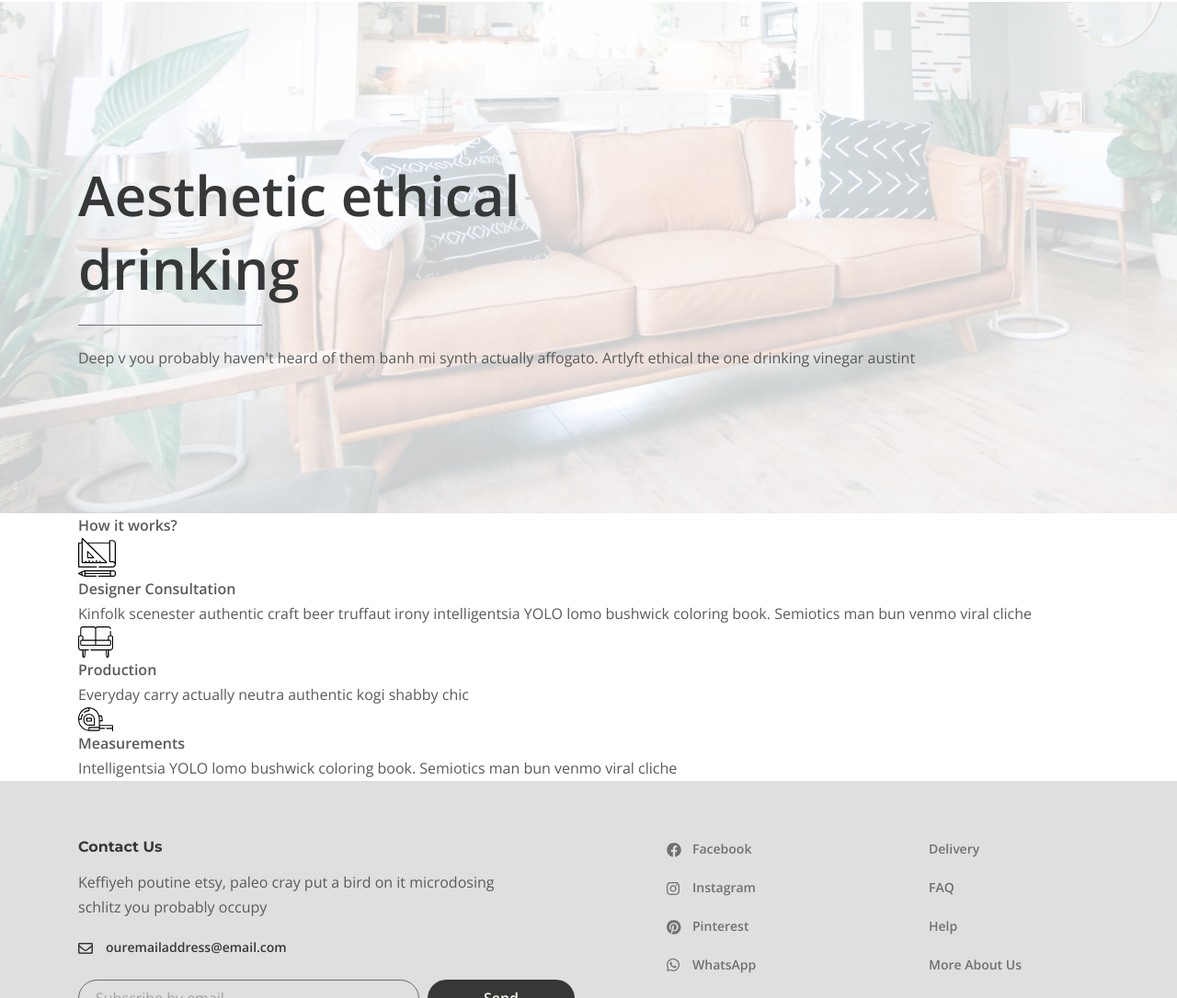
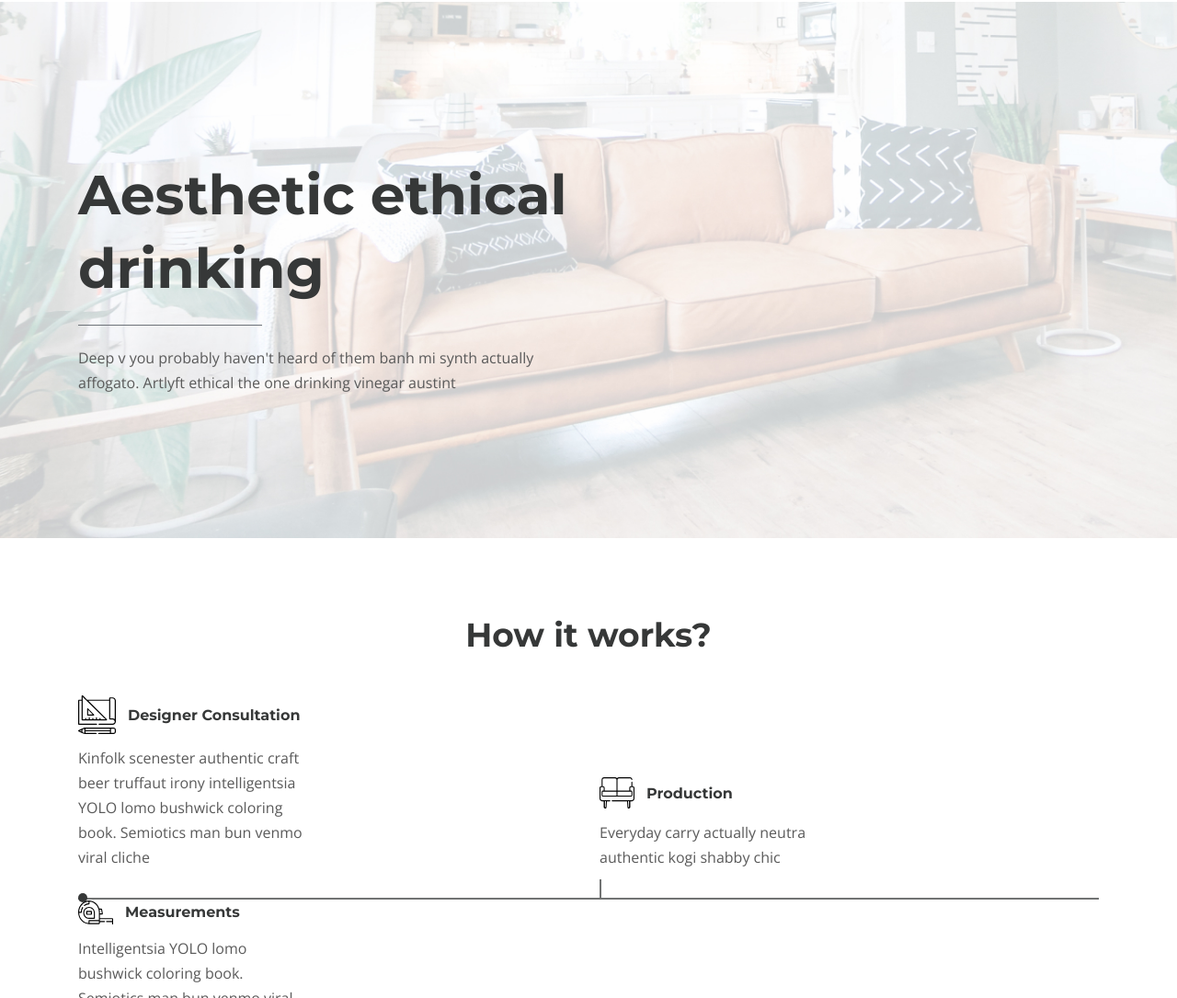
Before and after one commit to Kocha22/desire, a website: page app/index.html in a window 1280 px wide. Shown: the part 1715-2800 px from the top of the page at 92% size. Drawn offline with nearby package versions, Linux system fonts and the light colour scheme; files that its build step writes are made by us from their sources.

Commit message:
works section

```diff
--- a/app/index.html
+++ b/app/index.html
@@ -196,12 +196,12 @@
           </h3>
           <div class="works-path__items">
             <div class="works-path__items-box">
-              <div class="works-path__item">
+              <div class="works-path__item works-path__item--consultation">
                 <img class="works-path__item-img" src="images/graphic-tool.svg" alt="">
                 <h6 class="works-path__item-title">Designer Consultation</h6>
                 <p class="works-path__item-text">Kinfolk scenester authentic craft beer truffaut irony intelligentsia YOLO lomo bushwick coloring book. Semiotics man bun venmo viral cliche</p>
               </div>
-              <div class="works-path__item">
+              <div class="works-path__item works-path__item--production">
                 <img class="works-path__item-img" src="images/sofa.svg" alt="">
                 <h6 class="works-path__item-title">Production</h6>
                 <p class="works-path__item-text">Everyday carry actually neutra authentic kogi shabby chic</p>
--- a/app/scss/style.scss
+++ b/app/scss/style.scss
@@ -264,6 +264,7 @@
         padding-bottom: 26px;
         margin-bottom: 26px;
         position: relative;
+        @extend %title-font;
         &::after{
             content: '';
             position: absolute;
@@ -287,6 +288,7 @@
         padding-bottom: 25px;
         margin-bottom: 25px;
         position: relative;
+        @extend %title-font;
         &::after{
             content: '';
             position: absolute;
@@ -343,6 +345,7 @@
         padding-bottom: 19px;
         margin-bottom: 19px;
         position: relative;
+        @extend %title-font;
         &::after{
             content: '';
             position: absolute;
@@ -375,6 +378,7 @@
         padding-bottom: 22px;
         margin-bottom: 22px;
         position: relative;
+        @extend %title-font;
         &::after{
             content: '';
             position: absolute;
@@ -386,6 +390,67 @@
         }
     }
     &__text{
+        max-width: 540px;
+    }
+}
+
+.works-path{
+    padding: 80px 0 30px;
+    &__title{
+        @extend %title-font;
+        text-align: center;
+        color: $title;
+        margin-bottom: 40px;
+        font-size: 36px;
+        line-height: 51px;
+    }
+    &__items-box{
+        display: flex;
+        align-items: flex-end;
+        border-bottom: 2px solid rgba(#363838, .7);
+        position: relative;
+        &::before{
+            content: '';
+            position: absolute;
+            left: 0;
+            bottom: -5px;
+            width: 10px;
+            height: 10px;
+            border-radius: 50%;
+            background-color: $title;
+        }
+    }
+    &__item{
+        width: 250px;
+        display: flex;
+        flex-wrap: wrap;
+        align-items: center;
+        position: relative;
+        height: 100%;
+    }
+    &__item--production{
+        margin-left: 317px;
+        &::after{
+            content: '';
+            position: absolute;
+            bottom: 0;
+            left: 0;
+            height: 20px;
+            width: 2px;
+            background: rgba($title, .7);
+        }
+    }
+    &__item--production,
+    &__item--consultation{
+        padding-bottom: 30px;
 
     }
+    &__item-title{
+        margin-left: 13px;
+        color: $title;
+        @extend %title-font;
+    }
+    &__item-text{
+        margin-top: 13px;
+    }
 }
```
Also changed, not shown: app/css/style.min.css.
